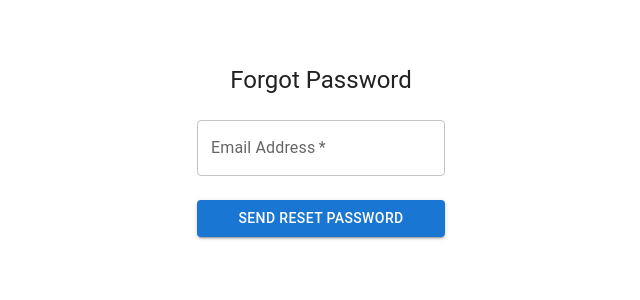
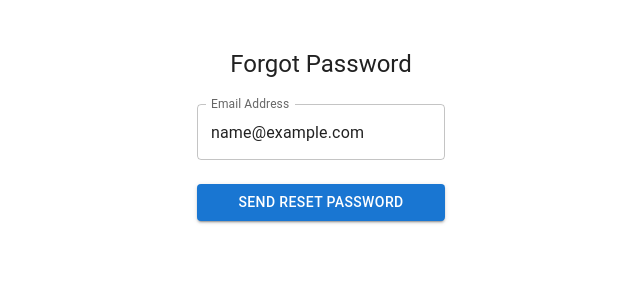
Before and after one commit to JumboCode/BergenFamilyCenter, a Next.js app: page /forgotPassword in a window 1280 px wide. Shown: the top 300 px of the page, without its empty margins (319-959 px from the left). Built offline with nearby package versions, Linux system fonts and the light colour scheme.

Commit message:
Used formik to validate email

```diff
--- a/package.json
+++ b/package.json
@@ -17,10 +17,13 @@
     "@mui/styles": "^5.0.1",
     "babel-plugin-styled-components": "^1.13.3",
     "firebase": "^9.0.2",
+    "formik": "^2.2.9",
     "next": "11.1.2",
     "react": "17.0.2",
     "react-dom": "17.0.2",
-    "styled-components": "^5.3.3"
+    "react-google-button": "^0.7.2",
+    "styled-components": "^5.3.3",
+    "yup": "^0.32.11"
   },
   "devDependencies": {
     "eslint": "7.32.0",
--- a/pages/forgotPassword.js
+++ b/pages/forgotPassword.js
@@ -6,29 +6,39 @@ import Grid from '@mui/material/Grid';
 import Box from '@mui/material/Box';
 import Typography from '@mui/material/Typography';
 import Container from '@mui/material/Container';
-import { createTheme, ThemeProvider } from '@mui/material/styles';
 import passwordReset from "../src/firebasePasswordReset";
+import { useFormik } from 'formik';
+import * as yup from 'yup';
 
-const theme = createTheme();
+const validationSchema = yup.object({
+    email: yup
+        .string('Enter your email')
+        .email('Enter a valid email')
+        .required('Email is required'),
+});
 
 export default function ForgotPassword() {
-    const handleSubmit = (event) => {
-        event.preventDefault();
-        const data = new FormData(event.currentTarget);
-        // eslint-disable-next-line no-console
+    const formik = useFormik({
+        initialValues: {
+            email: 'name@example.com',
+        },
+        validationSchema: validationSchema,
+        onSubmit: (values) => {
             console.log({
-            email: data.get('email'),
+                email: values.email,
             });
-        passwordReset(data.get('email'))
-    };
+            passwordReset(values.email)
+            alert(JSON.stringify(values, null, 2));
+        },
+    });
+
 
     return (
-        <ThemeProvider theme={theme}>
         <Container component="main" maxWidth="xs">
             <CssBaseline />
             <Box
                 sx={{
-                        marginTop: 8,
+                    marginTop: 6,
                     display: 'flex',
                     flexDirection: 'column',
                     alignItems: 'center',
@@ -38,21 +48,25 @@ export default function ForgotPassword() {
                     Forgot Password
                 </Typography>
                 <Box
-                        component="form"
-                        noValidate onSubmit={handleSubmit}
                     sx={{ mt: 3 }}>
-                        <Grid container spacing={2}>
+
+                    <form onSubmit={formik.handleSubmit}>
+                        <Grid container spacing={4}>
                             <Grid item xs={12}>
                                 <TextField
-                                    required
                                     fullWidth
                                     id="email"
                                     label="Email Address"
                                     name="email"
                                     autoComplete="email"
+                                    value={formik.values.email}
+                                    onChange={formik.handleChange}
+                                    error={formik.touched.email && Boolean(formik.errors.email)}
+                                    helperText={formik.touched.email && formik.errors.email}
                                 />
                             </Grid>
                         </Grid>
+
                         <Button
                             type="submit"
                             fullWidth
@@ -61,9 +75,10 @@ export default function ForgotPassword() {
                         >
                             Send reset password
                         </Button>
+                    </form >
                 </Box>
             </Box>
-            </Container>
-        </ThemeProvider>
+        </Container >
+
     );
 }
```
Also changed, not shown: 1 other file (tests, documents, lock files or other folders). Lines whose indentation alone changed are shown as unchanged.
